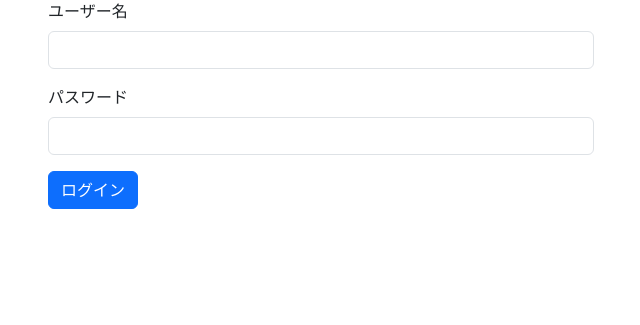
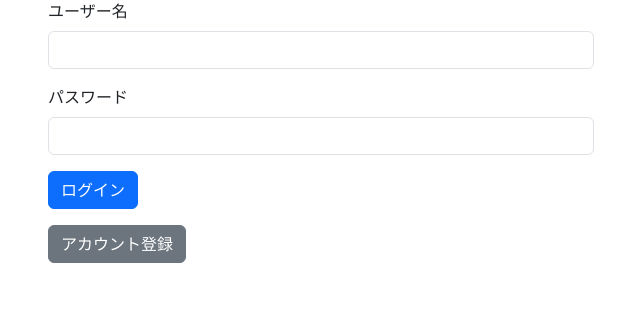
Before and after one commit to sasa233-ta/finance, a Flask app: page /auth/login in a window 1280 px wide. Shown: the part 143-468 px from the top of the page, without its empty margins (319-959 px from the left). Run offline with Flask 3, Linux system fonts and the light colour scheme.

Commit message:
ログアウト時にログイン画面へリダイレクトする処理を追加

```diff
--- a/app/auth/routes.py
+++ b/app/auth/routes.py
@@ -45,4 +45,5 @@ def login():
 @auth.route('/logout')
 def logout():
     session.clear()
-    return jsonify({'message': 'Logged out'})
+    # ログアウトしたらログイン画面へリダイレクトする
+    return redirect(url_for('auth.login_page'))
--- a/app/templates/auth/login.html
+++ b/app/templates/auth/login.html
@@ -16,6 +16,9 @@
       <button type="submit" class="btn btn-primary">ログイン</button>
     </form>
     <div id="loginMsg" class="mt-3"></div>
+    <div class="mt-3">
+      <a href="{{ url_for('auth.register_page') }}" class="btn btn-secondary">アカウント登録</a>
+    </div>
   </div>
 </div>
 <script>
```
